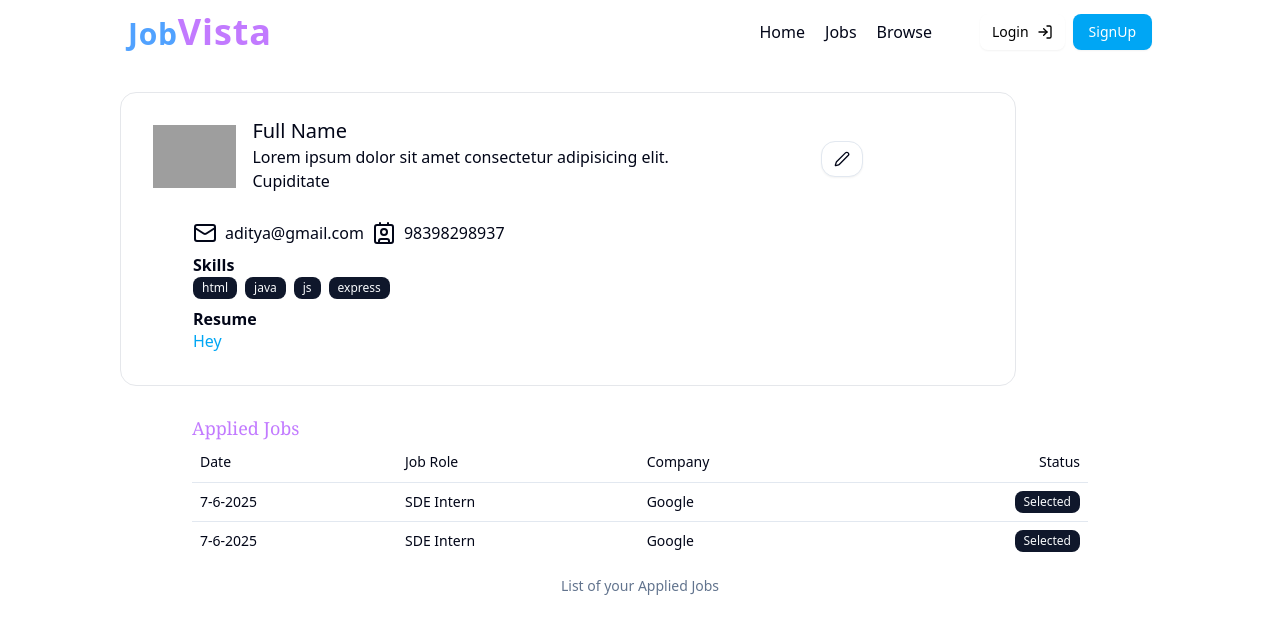
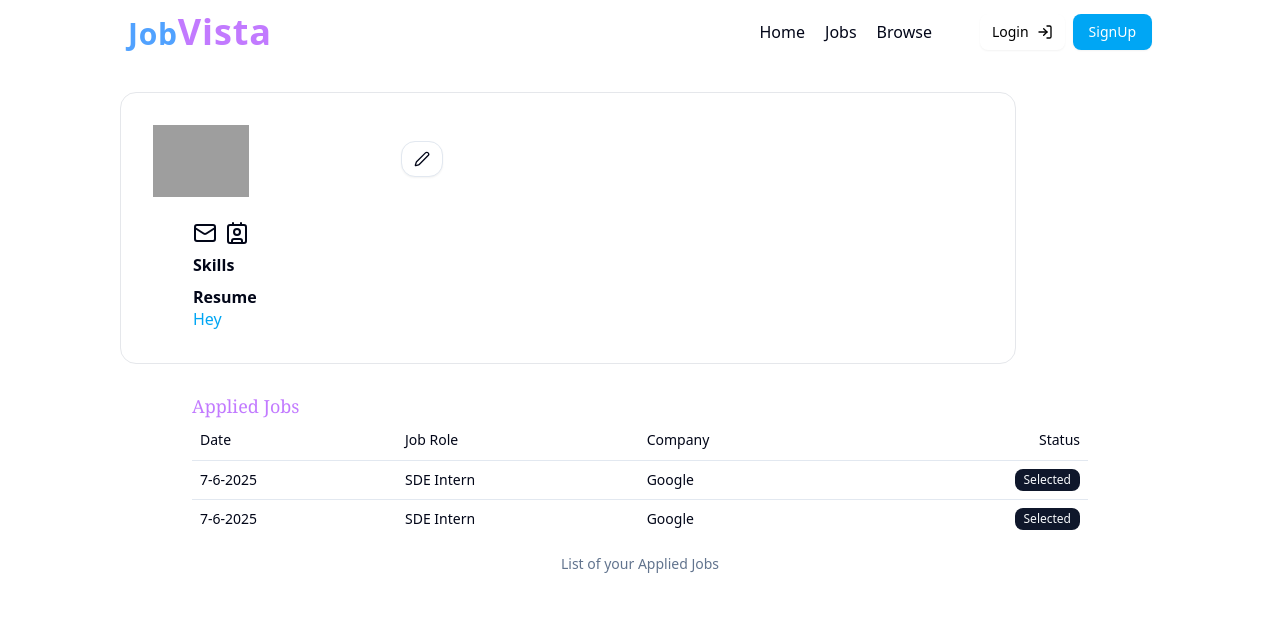
Before and after one commit to Hrishabh3829/JobPortal, a React (Vite) app in the folder frontend/: page /profile in a window 1280 px wide. Shown: the top 634 px of the page. Built offline with nearby package versions, Linux system fonts and the light colour scheme; grey boxes are pictures that could not be loaded.

Commit message:
user dynamic

```diff
--- a/frontend/src/components/Profile.jsx
+++ b/frontend/src/components/Profile.jsx
@@ -7,15 +7,17 @@ import { Badge } from './ui/badge'
 import { Label } from '@radix-ui/react-label'
 import { AppliedJobTable } from './AppliedJobTable.jsx'
 import { UpdateProfileDialog } from './UpdateProfileDialog.jsx'
+import { useSelector } from 'react-redux'
 
 
 
-const skills = ["html", "java", "js", "express"]
+// const skills = ["html", "java", "js", "express"]
 
 const isResume = true
 export const Profile = () => {
 
     const [open, setOpen] = useState(false)
+    const {user}=useSelector(store=>store.auth)
 
 
     return (
@@ -30,24 +32,24 @@ export const Profile = () => {
                         />
                     </Avatar>
                     <div className='flex flex-col -mt-9'>
-                        <h1 className='font-medium text-xl'>Full Name</h1>
-                        <p>Lorem ipsum dolor sit amet consectetur adipisicing elit. Cupiditate</p>
+                        <h1 className='font-medium text-xl'>{user?.fullname}</h1>
+                        <p>{user?.profile?.bio}</p>
                     </div>
                     <Button onClick={() => setOpen(true)} className="text-right -mt-7 mx-30 rounded-xl hover:bg-sky-200" variant="outline">
                         <Pen />
                     </Button>
                 </div>
                 <div>
-                    <span className='flex gap-2 mx-10'><Mail />aditya@gmail.com
-                        <span className='flex gap-2'><Contact />98398298937</span>
+                    <span className='flex gap-2 mx-10'><Mail />{user?.email}
+                        <span className='flex gap-2'><Contact />{user?.phoneNumber}</span>
                     </span>
 
                 </div>
                 <div className='mx-10 my-2 font-semibold'>
                     <h1>Skills</h1>
-                    {skills.length !== 0 ? (
+                    {user?.profile?.skills.length !== 0 ? (
                         <div className="flex flex-wrap gap-2">
-                            {skills.map((item, index) => (
+                            {user?.profile?.skills.map((item, index) => (
                                 <Badge key={index}>{item}</Badge>
                             ))}
                         </div>
--- a/frontend/src/components/UpdateProfileDialog.jsx
+++ b/frontend/src/components/UpdateProfileDialog.jsx
@@ -43,6 +43,7 @@ export const UpdateProfileDialog = ({ open, setOpen }) => {
 
         const formData = new FormData()
         formData.append("fullname", input.fullname)
+        // formData.append("email", input.email)
 
         formData.append("phoneNumber", input.phoneNumber)
         formData.append("bio", input.bio)
@@ -98,7 +99,7 @@ export const UpdateProfileDialog = ({ open, setOpen }) => {
                             <Input
                                 id="email"
                                 name="email"
-                                className="col-span-3 bg-gray-50 text-gray-500"
+                                className="col-span-3 bg-gray-50 text-gray-800"
                                 type="email"
                                 value={input.email}
                                 disabled
```
